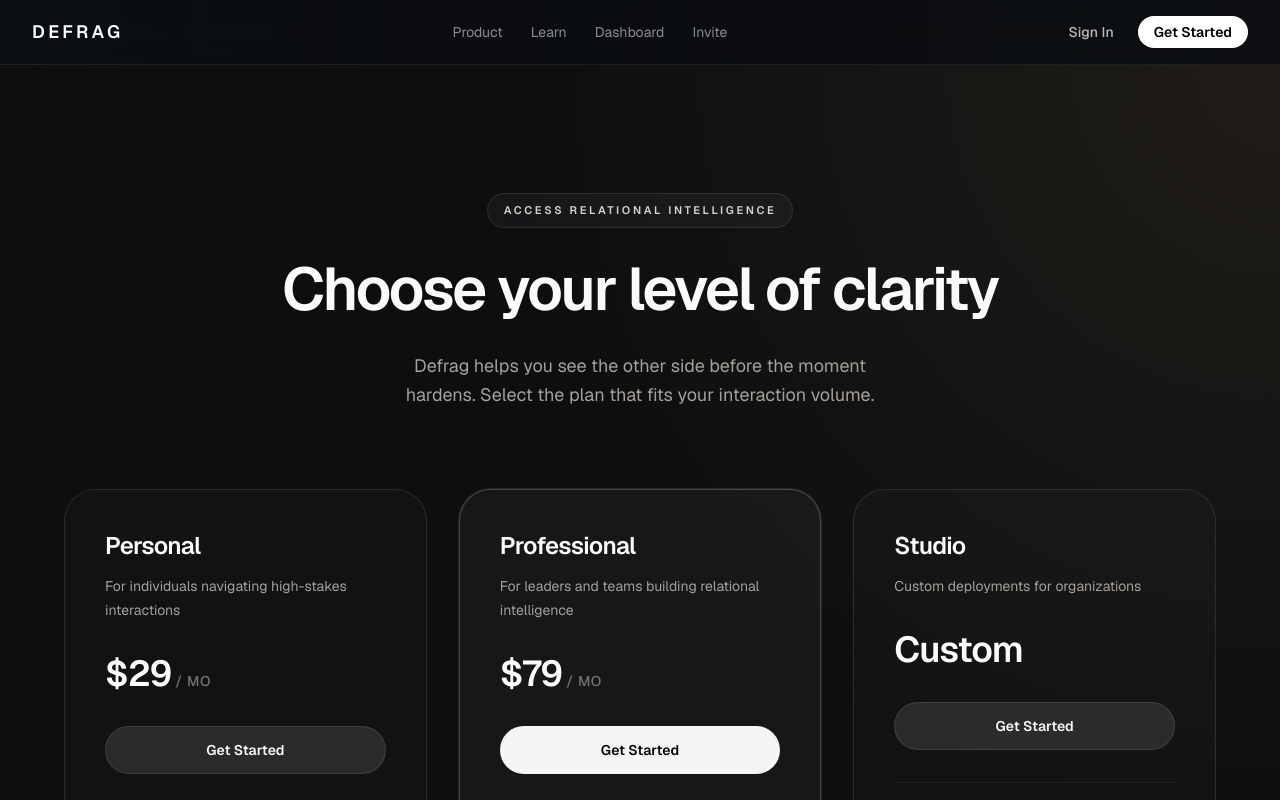
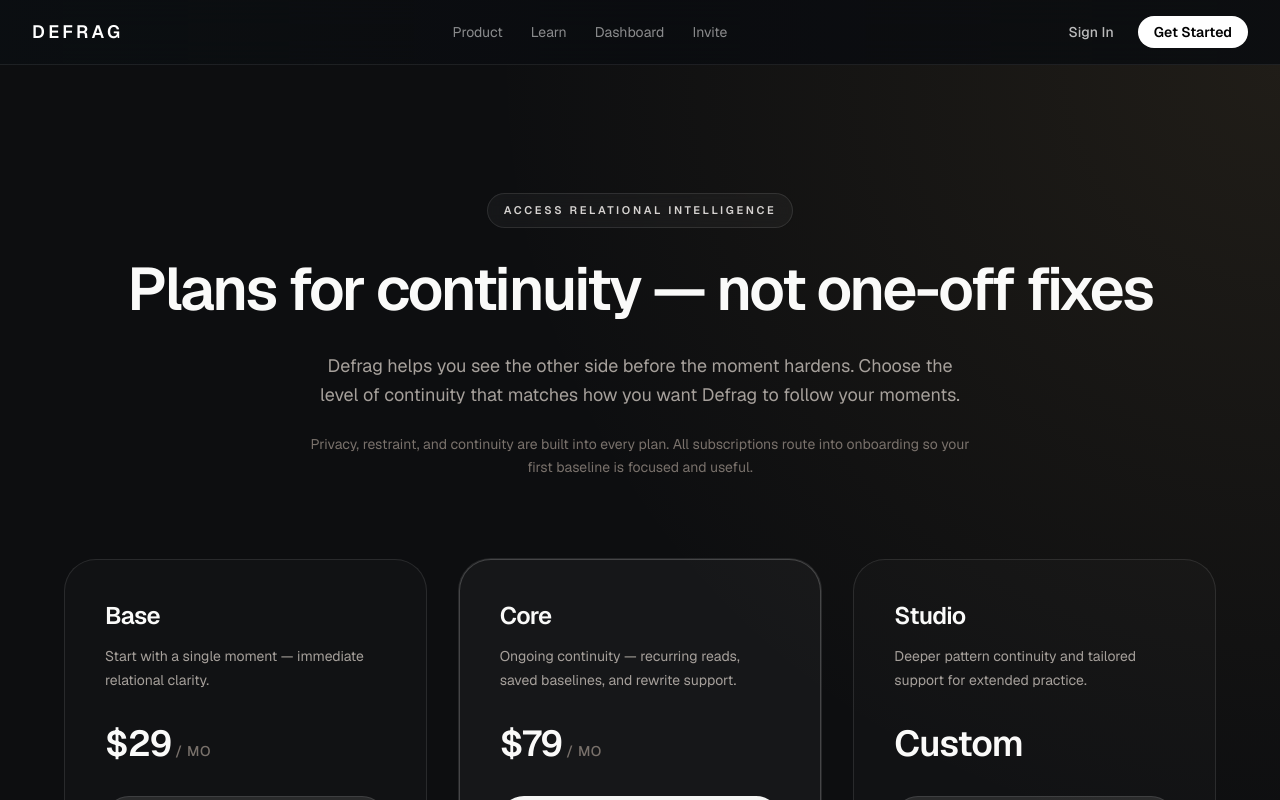
Before and after one commit to cjo93/v0-defrag-app-shell, a Next.js app: page /pricing in a window 1280 px wide. Shown: the top 800 px of the page. Built offline with nearby package versions, Linux system fonts and the light colour scheme.

Commit message:
chore(pricing): premium plan framing (Base/Core/Studio) + stronger hero note; route CTAs into onboarding

```diff
--- a/app/pricing/page.tsx
+++ b/app/pricing/page.tsx
@@ -13,36 +13,35 @@ export default function PricingPage() {
             Access Relational Intelligence
           </div>
           <h1 className="text-4xl md:text-6xl font-semibold tracking-[-0.04em] text-stone-50 text-pretty">
-            Choose your level of clarity
+            Plans for continuity — not one-off fixes
           </h1>
           <p className="text-lg text-stone-400 text-balance max-w-2xl mx-auto">
-            Defrag helps you see the other side before the moment hardens. Select the plan that fits your interaction volume.
+            Defrag helps you see the other side before the moment hardens. Choose the level of continuity that matches how you want Defrag to follow your moments.
           </p>
+          <p className="max-w-2xl mx-auto text-sm text-stone-500">Privacy, restraint, and continuity are built into every plan. All subscriptions route into onboarding so your first baseline is focused and useful.</p>
         </div>
 
         <div className="grid grid-cols-1 md:grid-cols-3 gap-8 max-w-6xl mx-auto">
           <PricingCard
-            name="Personal"
+            name="Base"
             price="$29"
-            description="For individuals navigating high-stakes interactions"
+            description="Start with a single moment — immediate relational clarity."
             features={[
-              '50 workspace interactions / mo',
-              'Intent & Impact mapping',
-              'Next move simulations',
-              'Private history',
+              'One detailed moment read',
+              'One repair opening suggested',
+              'Short private session history',
             ]}
           />
 
           <PricingCard
-            name="Professional"
+            name="Core"
             price="$79"
-            description="For leaders and teams building relational intelligence"
+            description="Ongoing continuity — recurring reads, saved baselines, and rewrite support."
             features={[
-              'Unlimited interactions',
-              'Shared workspace threads',
-              'Team baseline mapping',
-              'Priority response logic',
-              'Pattern analysis',
+              'Recurring moment reads',
+              'Persistent baseline & memory',
+              'Rewrite and phrasing support',
+              'Priority onboarding and continuity',
             ]}
             highlighted
           />
@@ -50,23 +49,23 @@ export default function PricingPage() {
           <PricingCard
             name="Studio"
             price="Custom"
-            description="Custom deployments for organizations"
+            description="Deeper pattern continuity and tailored support for extended practice."
             features={[
-              'Enterprise-grade privacy',
-              'Custom integration layer',
-              'Dedicated relational support',
-              'On-premise options available',
+              'Extended pattern history and analysis',
+              'Custom privacy and retention controls',
+              'Integration and workflow tailoring',
+              'Dedicated support and onboarding',
             ]}
           />
         </div>
 
         <div className="mt-24 p-10 rounded-[32px] border border-white/10 bg-white/[0.02] text-center space-y-6 max-w-3xl mx-auto backdrop-blur-sm">
-          <h3 className="font-semibold text-stone-50 text-2xl tracking-tight">Need a custom configuration?</h3>
+          <h3 className="font-semibold text-stone-50 text-2xl tracking-tight">Need a tailored configuration?</h3>
           <p className="text-stone-400 text-lg">
-            For specialized team needs or organizational scale, we offer tailored relational intelligence packages.
+            For sustained practice, organizational continuity, or custom retention needs, we offer studio-grade configurations and onboarding.
           </p>
           <a href="mailto:hello@defrag.com" className="inline-flex h-12 items-center justify-center rounded-full bg-stone-100 px-8 text-sm font-semibold text-stone-950 transition hover:bg-white">
-            Talk to us
+            Contact us
           </a>
         </div>
       </section>
```
